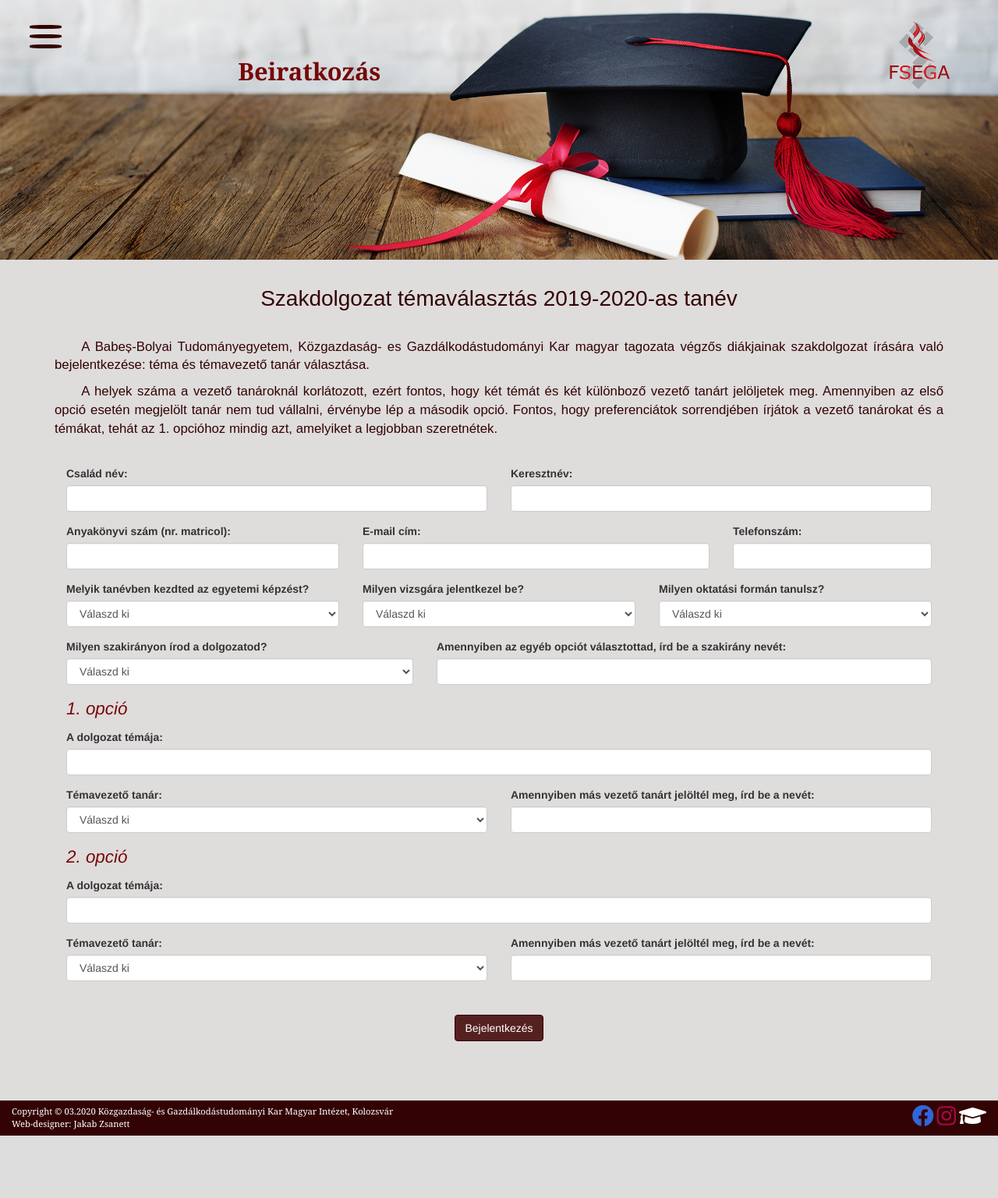
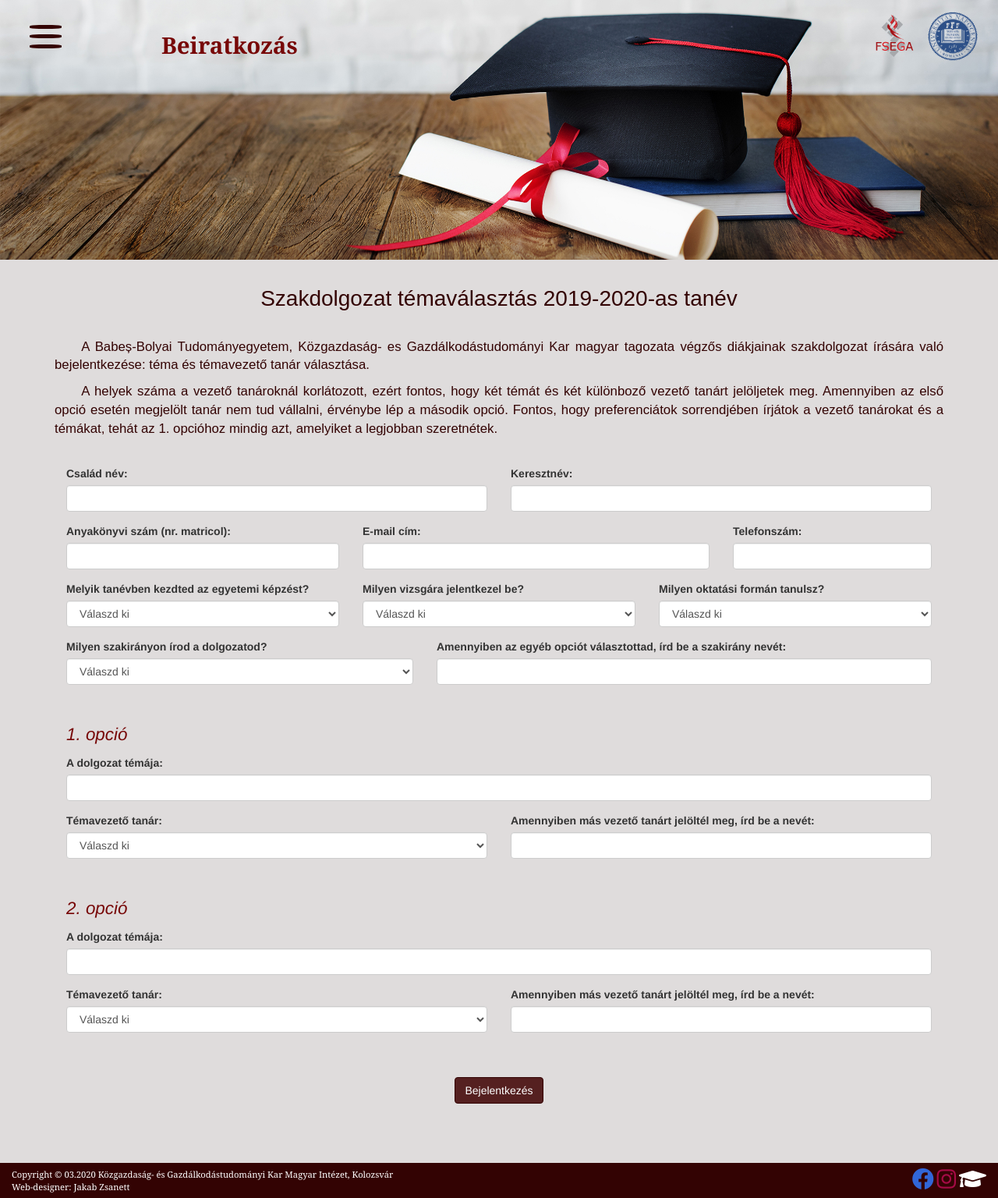
Before and after one commit to zsanett28/Thesis_presentation_for_students, a PHP site: page /Beiratkozas.html in a window 1280 px wide. Shown: the whole page at 78% size. Before the commit the page ends 1456 px from the top, so only its background shows below. Run offline with PHP 8.4, Linux system fonts and the light colour scheme.

Commit message:
rwd-done, bbte-logo included

```diff
--- a/Beiratkozas.html
+++ b/Beiratkozas.html
@@ -19,6 +19,7 @@
 
         <img class="background" alt="Háttérkép" src="images\ballagas.jpg">
         <a href="http://hu.econ.ubbcluj.ro/" target="_blank"><img class="fsega-logo" alt="FSEGA logo" src="images\fsega.png"></a>
+        <a href="https://www.ubbcluj.ro/hu/" target="_blank"><img class="bbte-logo" alt="BBTE logo" src="images\bbte.png"></a>
 
     </div>
 
--- a/Fontos_datumok.html
+++ b/Fontos_datumok.html
@@ -18,7 +18,7 @@
 
         <img class="background" alt="Háttérkép" src="images\ballagas.jpg">
         <a href="http://hu.econ.ubbcluj.ro/" target="_blank"><img class="fsega-logo" alt="FSEGA logo" src="images\fsega.png"></a>
-        <!--<a href="https://www.ubbcluj.ro/hu/" target="_blank"><img class="bbte-logo" alt="BBTE logo" src="images/bbte.png"></a>-->
+        <a href="https://www.ubbcluj.ro/hu/" target="_blank"><img class="bbte-logo" alt="BBTE logo" src="images\bbte.png"></a>
 
     </div>
 
--- a/Kapcsolat.html
+++ b/Kapcsolat.html
@@ -18,7 +18,7 @@
 
         <img class="background" alt="Háttérkép" src="images\ballagas.jpg">
         <a href="http://hu.econ.ubbcluj.ro/" target="_blank"><img class="fsega-logo" alt="FSEGA logo" src="images\fsega.png"></a>
-        <!--<a href="https://www.ubbcluj.ro/hu/" target="_blank"><img class="bbte-logo" alt="BBTE logo" src="images/bbte.png"></a>-->
+        <a href="https://www.ubbcluj.ro/hu/" target="_blank"><img class="bbte-logo" alt="BBTE logo" src="images\bbte.png"></a>
 
     </div>
 
--- a/Kezdooldal.html
+++ b/Kezdooldal.html
@@ -18,6 +18,7 @@
 
         <img class="background" alt="Háttérkép" src="images\ballagas.jpg">
         <a href="http://hu.econ.ubbcluj.ro/" target="_blank"><img class="fsega-logo" alt="FSEGA logo" src="images\fsega.png"></a>
+        <a href="https://www.ubbcluj.ro/hu/" target="_blank"><img class="bbte-logo" alt="BBTE logo" src="images\bbte.png"></a>
 
     </div>
 
--- a/Szakdolgozat.html
+++ b/Szakdolgozat.html
@@ -18,7 +18,7 @@
 
         <img class="background" alt="Háttérkép" src="images\ballagas.jpg">
         <a href="http://hu.econ.ubbcluj.ro/" target="_blank"><img class="fsega-logo" alt="FSEGA logo" src="images\fsega.png"></a>
-        <!--<a href="https://www.ubbcluj.ro/hu/" target="_blank"><img class="bbte-logo" alt="BBTE logo" src="images/bbte.png"></a>-->
+        <a href="https://www.ubbcluj.ro/hu/" target="_blank"><img class="bbte-logo" alt="BBTE logo" src="images\bbte.png"></a>
 
     </div>
 
--- a/css/Szakdolgozat.css
+++ b/css/Szakdolgozat.css
@@ -5,7 +5,6 @@ html {
 body {
     background-color:rgba(199, 193, 193, 0.555);
     background-repeat: no-repeat;
-    /*megnezni micsodak*/
     -moz-box-sizing: border-box;
     box-sizing: border-box;
     position: relative;
@@ -22,88 +21,112 @@ body {
     width: 100%;
 }
 
-.fsega-logo {
-    width: 8%;
-    position: absolute;
-    right: 4%;
-    top: 1.5%;
-}
-
-@media (min-width: 800px) and (max-width: 1100px) {
+@media (min-width: 1295px) {
+    .bbte-logo{
+        width: 5%;
+        position: absolute;
+        right: 2%;
+        top: 1%;
+    }
     .fsega-logo {
-        width: 7%;
+        width: 5%;
         position: absolute;
-        right: 4%;
+        right: 8%;
         top: 1%;
     }
 }
 
-@media (min-width: 650px) and (max-width: 799px) {
+@media (min-width: 1200px) and (max-width: 1295px){
+    .bbte-logo{
+        width: 5%;
+        position: absolute;
+        right: 2%;
+        top: 1%;
+    }
     .fsega-logo {
-        width: 7%;
+        width: 5%;
         position: absolute;
-        right: 4%;
+        right: 8%;
         top: 1%;
     }
 }
 
-@media (min-width: 500px) and (max-width: 649px) {
+@media (min-width: 1101px) and (max-width: 1200px){
+    .bbte-logo{
+        width: 5%;
+        position: absolute;
+        right: 2%;
+        top: 1%;
+    }
     .fsega-logo {
-        width: 7%;
+        width: 5%;
         position: absolute;
-        right: 4%;
-        top: 0.8%;
+        right: 8%;
+        top: 1%;
     }
 }
 
-@media (max-width: 499px) {
+@media (min-width: 751px) and (max-width: 1100px){
+    .bbte-logo{
+        width: 5%;
+        position: absolute;
+        right: 2%;
+        top: 1%;
+    }
     .fsega-logo {
-        width: 7%;
+        width: 5%;
         position: absolute;
-        right: 4%;
-        top: 0.6%;
+        right: 8%;
+        top: 1%;
     }
 }
 
-.background-text {
-    position: absolute;
-    top: 7%;
-    left: 31%;
-    transform: translate(-50%, -50%);
+@media (min-width: 551px) and (max-width: 750px){
+    .bbte-logo{
+        width: 5%;
+        position: absolute;
+        right: 2%;
+        top: 0.7%;
+    }
+    .fsega-logo {
+        width: 5%;
+        position: absolute;
+        right: 8%;
+        top: 0.7%;
+    }
 }
 
-.title {
-    font-size: 240%;
-    font-family: Georgia;
-    color: rgb(119, 8, 8);
-    line-height: 100%;
-    font-weight: bold;
-    text-align: center;
-}
-.subtitle {
-    font-size: 140%;
-    font-family: "Georgia";
-    color: black;
-    font-style: italic;
-    font-weight: bold;
-    text-align: center;
+@media (max-width: 550px){
+    .bbte-logo{
+        width: 5%;
+        position: absolute;
+        right: 2%;
+        top: 0.4%;
+    }
+    .fsega-logo {
+        width: 5%;
+        position: absolute;
+        right: 8%;
+        top: 0.4%;
+    }
 }
 
-@media (min-width: 1200px) and (max-width: 1295px) {
-
+@media (min-width: 1295px){
     .background-text {
-        top: 6%;
+        position: absolute;
+        top: 2%;
+        left: 16%;
     }
     .title {
-        font-size: 220%;
+        font-size: 240%;
         font-family: Georgia;
         color: rgb(119, 8, 8);
-        line-height: 50%;
+        line-height: 80%;
         font-weight: bold;
         text-align: center;
     }
     .subtitle {
-        font-size: 120%;
+        font-size: 140%;
         font-family: "Georgia";
         color: black;
         font-style: italic;
@@ -112,13 +135,15 @@ body {
     }
 }
 
-@media (min-width: 1050px) and (max-width: 1199px) {
+@media (min-width: 1200px) and (max-width: 1295px) {
 
     .background-text {
-        top: 5%;
+        position: absolute;
+        top: 2%;
+        left: 15%;
     }
     .title {
-        font-size: 220%;
+        font-size: 210%;
         font-family: Georgia;
         color: rgb(119, 8, 8);
         line-height: 50%;
@@ -126,7 +151,7 @@ body {
         text-align: center;
     }
     .subtitle {
-        font-size: 120%;
+        font-size: 110%;
         font-family: "Georgia";
         color: black;
         font-style: italic;
@@ -135,35 +160,36 @@ body {
     }
 }
 
-@media (min-width: 501px) and (max-width: 1049px) {
+@media (min-width: 1101px) and (max-width: 1200px) {
 
     .background-text {
-        position: relative;
-        transform: translate(-30%, 0%);
+        position: absolute;
+        top: 2%;
+        left: 14%;
     }
     .title {
-        text-align: center;
-        font-size: 220%;
+        font-size: 200%;
         font-family: Georgia;
         color: rgb(119, 8, 8);
         line-height: 50%;
         font-weight: bold;
+        text-align: center;
     }
     .subtitle {
-        text-align: center;
-        font-size: 110%;
+        font-size: 100%;
         font-family: "Georgia";
         color: black;
         font-style: italic;
         font-weight: bold;
+        text-align: center;
     }
 }
 
-@media (max-width: 500px) {
+@media (max-width: 1100px) {
 
     .background-text {
         position: relative;
-        transform: translate(-30%, 0%);
+        margin: auto;
     }
     .title {
         text-align: center;
@@ -181,7 +207,6 @@ body {
         font-style: italic;
         font-weight: bold;
     }
-
 }
 
 img#one {
@@ -606,13 +631,14 @@ form {
     color: rgb(119, 8, 8);
     font-size: 160%;
     font-style: italic;
+    margin-top: 3%;
 }
 .btn-default{
     background-color: rgba(63, 1, 1, 0.856);
     border-color: rgb(51, 3, 3);
     color: white;
     align: center;
-    margin-top: 2em;
+    margin-top: 3em;
     margin-bottom: 3em;
 }
 
```
